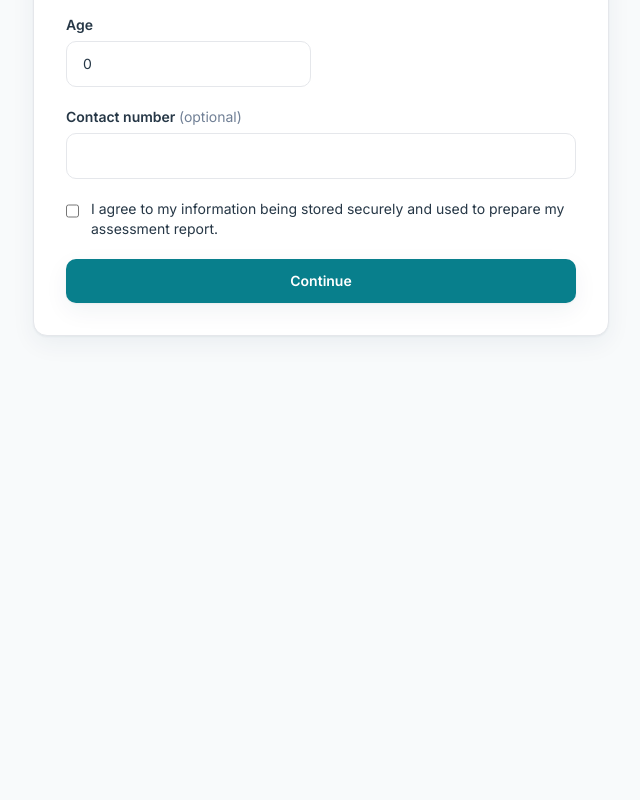
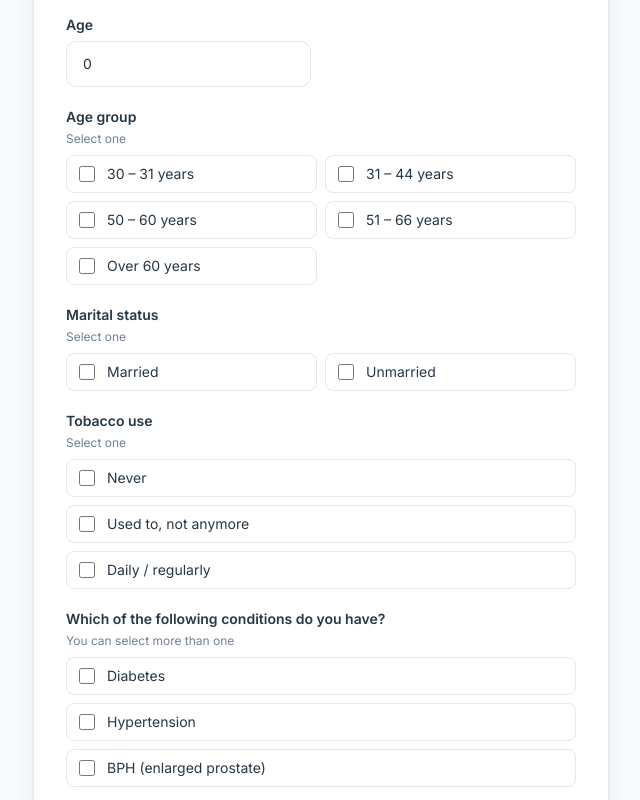
Before and after one commit to omerali6093/IIEF, a Next.js app in the folder client/: page /assessment/patient-details in a window 1280 px wide. Shown: the part 340-1140 px from the top of the page, without its empty margins (319-959 px from the left). Before the commit the page ends 800 px from the top, so only its background shows below. Built offline with nearby package versions, Linux system fonts and the light colour scheme; no server answers; a web font is replaced by a local one.

Commit message:
refactor: Updated form detail & add further inputs fields

```diff
--- a/client/src/components/assessment/PatientForm.tsx
+++ b/client/src/components/assessment/PatientForm.tsx
@@ -7,15 +7,49 @@ import { patientSchema, type PatientFormValues } from "@/lib/validations";
 import { useLanguage } from "@/hooks/useLanguage";
 import { session } from "@/lib/session";
 
+const AGE_GROUPS = ["30_31", "31_44", "50_60", "51_66", "60_plus"] as const;
+const MARITAL = ["married", "unmarried"] as const;
+const TOBACCO = ["never", "former", "current"] as const;
+const CONDITIONS = ["diabetes", "hypertension", "bph"] as const;
+
+const optionClass = (on: boolean) =>
+  `flex cursor-pointer items-center gap-3 rounded-lg border px-3 py-2 text-sm transition ${
+    on ? "border-primary bg-primary/5" : "border-gray-200 hover:border-gray-300"
+  }`;
+
 export default function PatientForm() {
   const { t } = useLanguage();
   const router = useRouter();
   const [busy, setBusy] = useState(false);
-  const { register, handleSubmit, formState: { errors } } = useForm<PatientFormValues>({
+  const {
+    register, handleSubmit, watch, setValue,
+    formState: { errors },
+  } = useForm<PatientFormValues>({
     resolver: zodResolver(patientSchema),
-    defaultValues: { fullName: "", age: 0, contactNumber: "" },
+    defaultValues: {
+      fullName: "", age: 0, contactNumber: "",
+      ageGroup: "", maritalStatus: "", tobaccoUse: "", conditions: [],
+    },
   });
+
   const err = (k?: string) => (k ? <p role="alert" className="mt-1.5 text-xs text-red-600">{t(`patient.errors.${k}`)}</p> : null);
+
+  const ageGroup = watch("ageGroup");
+  const maritalStatus = watch("maritalStatus");
+  const tobaccoUse = watch("tobaccoUse");
+  const conditions = watch("conditions") ?? [];
+
+  // Checkbox-style, single choice (click again to clear)
+  const pickOne = (name: "ageGroup" | "maritalStatus" | "tobaccoUse", current: string, value: string) =>
+    setValue(name, current === value ? "" : value, { shouldValidate: true, shouldDirty: true });
+
+  // Checkbox, multiple choice
+  const toggleCondition = (value: string) =>
+    setValue(
+      "conditions",
+      conditions.includes(value) ? conditions.filter((c) => c !== value) : [...conditions, value],
+      { shouldDirty: true }
+    );
 
   const onSubmit = async (v: PatientFormValues) => {
     setBusy(true);
@@ -30,11 +64,13 @@ export default function PatientForm() {
         <h1 className="text-2xl font-bold">{t("patient.title")}</h1>
         <p className="mt-1 text-sm text-muted">{t("patient.subtitle")}</p>
       </div>
+
       <div>
         <label htmlFor="fullName" className="mb-1.5 block text-sm font-semibold">{t("patient.name")}</label>
         <input id="fullName" autoComplete="name" className="field" {...register("fullName")} />
         {err(errors.fullName?.message)}
       </div>
+
       <div className="grid gap-5 sm:grid-cols-2">
         <div>
           <label htmlFor="age" className="mb-1.5 block text-sm font-semibold">{t("patient.age")}</label>
@@ -42,11 +78,76 @@ export default function PatientForm() {
           {err(errors.age?.message)}
         </div>
       </div>
+
+      {/* Age group */}
+      <fieldset>
+        <legend className="mb-1 text-sm font-semibold">{t("patient.ageGroup.label")}</legend>
+        <p className="mb-2 text-xs text-muted">{t("patient.selectOne")}</p>
+        <div className="grid gap-2 sm:grid-cols-2">
+          {AGE_GROUPS.map((v) => (
+            <label key={v} className={optionClass(ageGroup === v)}>
+              <input type="checkbox" className="h-4 w-4 accent-primary" checked={ageGroup === v}
+                onChange={() => pickOne("ageGroup", ageGroup, v)} />
+              <span>{t(`patient.ageGroup.options.${v}`)}</span>
+            </label>
+          ))}
+        </div>
+        {err(errors.ageGroup?.message)}
+      </fieldset>
+
+      {/* Marital status */}
+      <fieldset>
+        <legend className="mb-1 text-sm font-semibold">{t("patient.maritalStatus.label")}</legend>
+        <p className="mb-2 text-xs text-muted">{t("patient.selectOne")}</p>
+        <div className="grid gap-2 sm:grid-cols-2">
+          {MARITAL.map((v) => (
+            <label key={v} className={optionClass(maritalStatus === v)}>
+              <input type="checkbox" className="h-4 w-4 accent-primary" checked={maritalStatus === v}
+                onChange={() => pickOne("maritalStatus", maritalStatus, v)} />
+              <span>{t(`patient.maritalStatus.options.${v}`)}</span>
+            </label>
+          ))}
+        </div>
+        {err(errors.maritalStatus?.message)}
+      </fieldset>
+
+      {/* Tobacco use */}
+      <fieldset>
+        <legend className="mb-1 text-sm font-semibold">{t("patient.tobacco.label")}</legend>
+        <p className="mb-2 text-xs text-muted">{t("patient.selectOne")}</p>
+        <div className="grid gap-2">
+          {TOBACCO.map((v) => (
+            <label key={v} className={optionClass(tobaccoUse === v)}>
+              <input type="checkbox" className="h-4 w-4 accent-primary" checked={tobaccoUse === v}
+                onChange={() => pickOne("tobaccoUse", tobaccoUse, v)} />
+              <span>{t(`patient.tobacco.options.${v}`)}</span>
+            </label>
+          ))}
+        </div>
+        {err(errors.tobaccoUse?.message)}
+      </fieldset>
+
+      {/* Health conditions (multi-select) */}
+      <fieldset>
+        <legend className="mb-1 text-sm font-semibold">{t("patient.conditions.label")}</legend>
+        <p className="mb-2 text-xs text-muted">{t("patient.conditions.hint")}</p>
+        <div className="grid gap-2">
+          {CONDITIONS.map((v) => (
+            <label key={v} className={optionClass(conditions.includes(v))}>
+              <input type="checkbox" className="h-4 w-4 accent-primary" checked={conditions.includes(v)}
+                onChange={() => toggleCondition(v)} />
+              <span>{t(`patient.conditions.options.${v}`)}</span>
+            </label>
+          ))}
+        </div>
+      </fieldset>
+
       <div>
         <label htmlFor="contact" className="mb-1.5 block text-sm font-semibold">{t("patient.contact")} <span className="font-normal text-muted">({t("patient.optional")})</span></label>
         <input id="contact" type="tel" dir="ltr" autoComplete="tel" className="field" {...register("contactNumber")} />
         {err(errors.contactNumber?.message)}
       </div>
+
       <div>
         <label className="flex cursor-pointer items-start gap-3 text-sm">
           <input type="checkbox" className="mt-1 h-4 w-4 accent-primary" {...register("consent")} />
@@ -54,6 +155,7 @@ export default function PatientForm() {
         </label>
         {err(errors.consent?.message)}
       </div>
+
       <button type="submit" disabled={busy} className="btn-primary w-full">{busy ? t("patient.checking") : t("patient.continue")}</button>
     </form>
   );
--- a/client/src/lib/validations.ts
+++ b/client/src/lib/validations.ts
@@ -5,9 +5,10 @@ import { REQUIRE_CONTACT } from "./constants";
 export const patientSchema = z.object({
   fullName: z.string().trim().min(2, "name").max(100, "name"),
   age: z.coerce.number({ invalid_type_error: "age" }).int("age").min(18, "age").max(120, "age"),
-  ageGroup: z.string().trim().max(30).optional(),
-  bloodPressure: z.string().trim().max(30).optional(),
-  weightRange: z.string().trim().max(30).optional(),
+  ageGroup: z.string().min(1, "ageGroup"),
+  maritalStatus: z.string().min(1, "maritalStatus"),
+  tobaccoUse: z.string().min(1, "tobaccoUse"),
+  conditions: z.array(z.string()),
   contactNumber: REQUIRE_CONTACT
     ? z.string().trim().regex(/^[+\d][\d\s-]{6,17}$/, "contact")
     : z.string().trim().regex(/^([+\d][\d\s-]{6,17})?$/, "contact").optional(),
--- a/client/src/messages/en.json
+++ b/client/src/messages/en.json
@@ -1,15 +1,29 @@
 {
-  "app": { "name": "SHIM Check", "tagline": "IIEF-5 / SHIM self-assessment" },
-  "nav": { "language": "Language" },
+  "app": {
+    "name": "SHIM Check",
+    "tagline": "IIEF-5 / SHIM self-assessment"
+  },
+  "nav": {
+    "language": "Language"
+  },
   "home": {
     "title": "A private five-question check-in on erectile health",
     "subtitle": "Answer five short questions and get your score with a clear interpretation. No account, no sign-up, about two minutes.",
     "start": "Start assessment",
     "stepsTitle": "What to expect",
     "steps": [
-      { "t": "Tell us a little about you", "d": "Your name and age, so your report is yours." },
-      { "t": "Answer five questions", "d": "One at a time. You can go back and change an answer." },
-      { "t": "Get your result", "d": "View your score, download a PDF, or share it." }
+      {
+        "t": "Tell us a little about you",
+        "d": "Your name and age, so your report is yours."
+      },
+      {
+        "t": "Answer five questions",
+        "d": "One at a time. You can go back and change an answer."
+      },
+      {
+        "t": "Get your result",
+        "d": "View your score, download a PDF, or share it."
+      }
     ]
   },
   "patient": {
@@ -17,30 +31,82 @@
     "subtitle": "We need a few details to prepare your report.",
     "name": "Full name",
     "age": "Age",
+    "selectOne": "Select one",
+    "ageGroup": {
+      "label": "Age group",
+      "options": {
+        "30_31": "30 – 31 years",
+        "31_44": "31 – 44 years",
+        "50_60": "50 – 60 years",
+        "51_66": "51 – 66 years",
+        "60_plus": "Over 60 years"
+      }
+    },
+    "maritalStatus": {
+      "label": "Marital status",
+      "options": {
+        "married": "Married",
+        "unmarried": "Unmarried"
+      }
+    },
+    "tobacco": {
+      "label": "Tobacco use",
+      "options": {
+        "never": "Never",
+        "former": "Used to, not anymore",
+        "current": "Daily / regularly"
+      }
+    },
+    "conditions": {
+      "label": "Which of the following conditions do you have?",
+      "hint": "You can select more than one",
+      "options": {
+        "diabetes": "Diabetes",
+        "hypertension": "Hypertension",
+        "bph": "BPH (enlarged prostate)"
+      }
+    },
     "contact": "Contact number",
     "optional": "optional",
     "consent": "I agree to my information being stored securely and used to prepare my assessment report.",
     "continue": "Continue",
     "checking": "Checking…",
     "errors": {
-      "name": "Enter your full name.", "age": "Enter an age between 18 and 120.",
-      "contact": "Enter a valid contact number.", "consent": "Please agree to continue."
+      "name": "Enter your full name.",
+      "age": "Enter an age between 18 and 120.",
+      "ageGroup": "Select your age group.",
+      "maritalStatus": "Select your marital status.",
+      "tobaccoUse": "Select your tobacco use.",
+      "contact": "Enter a valid contact number.",
+      "consent": "Please agree to continue."
     }
   },
   "quiz": {
-    "question": "Question {n} of {total}", "previous": "Previous", "next": "Next",
-    "submit": "See my result", "submitting": "Calculating…", "choose": "Choose one answer to continue.",
+    "question": "Question {n} of {total}",
+    "previous": "Previous",
+    "next": "Next",
+    "submit": "See my result",
+    "submitting": "Calculating…",
+    "choose": "Choose one answer to continue.",
     "placeholderBanner": "Placeholder wording. Replace with clinician-approved text before real use.",
     "error": "We couldn’t submit your answers. Please try again."
   },
   "result": {
-    "title": "Your assessment result", "date": "Assessment date", "name": "Patient", "score": "Total score",
-    "outOf": "out of 25", "interpretation": "Interpretation",
-    "download": "Download PDF", "whatsapp": "Share on WhatsApp", "again": "Start a new assessment",
+    "title": "Your assessment result",
+    "date": "Assessment date",
+    "name": "Patient",
+    "score": "Total score",
+    "outOf": "out of 25",
+    "interpretation": "Interpretation",
+    "download": "Download PDF",
+    "whatsapp": "Share on WhatsApp",
+    "again": "Start a new assessment",
     "demoBanner": "Demo result. Scores are calculated by the server once the backend is connected, never in the browser.",
     "unavailable": "PDF reports are available once the backend is connected.",
     "empty": "No result found for this session.",
     "disclaimer": "This assessment is a screening tool, not a diagnosis. Please discuss your result with a qualified doctor."
   },
-  "footer": { "disclaimer": "This tool does not replace medical advice, diagnosis or treatment. If you are worried about your health, speak to a doctor." }
+  "footer": {
+    "disclaimer": "This tool does not replace medical advice, diagnosis or treatment. If you are worried about your health, speak to a doctor."
+  }
 }
--- a/client/src/messages/ur.json
+++ b/client/src/messages/ur.json
@@ -1,15 +1,29 @@
 {
-  "app": { "name": "SHIM چیک", "tagline": "IIEF-5 / SHIM خود تشخیصی جائزہ" },
-  "nav": { "language": "زبان" },
+  "app": {
+    "name": "SHIM چیک",
+    "tagline": "IIEF-5 / SHIM خود تشخیصی جائزہ"
+  },
+  "nav": {
+    "language": "زبان"
+  },
   "home": {
     "title": "مردانہ صحت پر پانچ سوالات کا نجی جائزہ",
     "subtitle": "پانچ مختصر سوالات کے جواب دیں اور واضح وضاحت کے ساتھ اپنا اسکور حاصل کریں۔ اکاؤنٹ کی ضرورت نہیں، تقریباً دو منٹ۔",
     "start": "جائزہ شروع کریں",
     "stepsTitle": "کیا ہوگا",
     "steps": [
-      { "t": "اپنے بارے میں بتائیں", "d": "آپ کا نام اور عمر، تاکہ رپورٹ آپ کی ہو۔" },
-      { "t": "پانچ سوالات کے جواب دیں", "d": "ایک وقت میں ایک سوال۔ آپ واپس جا کر جواب بدل سکتے ہیں۔" },
-      { "t": "اپنا نتیجہ دیکھیں", "d": "اسکور دیکھیں، PDF ڈاؤن لوڈ کریں یا شیئر کریں۔" }
+      {
+        "t": "اپنے بارے میں بتائیں",
+        "d": "آپ کا نام اور عمر، تاکہ رپورٹ آپ کی ہو۔"
+      },
+      {
+        "t": "پانچ سوالات کے جواب دیں",
+        "d": "ایک وقت میں ایک سوال۔ آپ واپس جا کر جواب بدل سکتے ہیں۔"
+      },
+      {
+        "t": "اپنا نتیجہ دیکھیں",
+        "d": "اسکور دیکھیں، PDF ڈاؤن لوڈ کریں یا شیئر کریں۔"
+      }
     ],
     "privacyTitle": "آپ کے جوابات خفیہ رہتے ہیں",
     "privacy": "آپ کی معلومات محفوظ طریقے سے رکھی جاتی ہیں اور ویب ایڈریس میں ظاہر نہیں ہوتیں۔ رپورٹ صرف نجی لنک سے کھل سکتی ہے۔"
@@ -19,30 +33,82 @@
     "subtitle": "رپورٹ تیار کرنے کے لیے چند تفصیلات درکار ہیں۔",
     "name": "پورا نام",
     "age": "عمر",
+    "selectOne": "ایک منتخب کریں",
+    "ageGroup": {
+      "label": "عمر",
+      "options": {
+        "30_31": "30 – 31 سال",
+        "31_44": "31 – 44 سال",
+        "50_60": "50 – 60 سال",
+        "51_66": "51 – 66 سال",
+        "60_plus": "60 سال سے زیادہ"
+      }
+    },
+    "maritalStatus": {
+      "label": "ازدواجی حیثیت",
+      "options": {
+        "married": "شادی شدہ",
+        "unmarried": "غیر شادی شدہ"
+      }
+    },
+    "tobacco": {
+      "label": "تمباکو نوشی کی کیفیت",
+      "options": {
+        "never": "نہیں کرتا",
+        "former": "پہلے کرتا تھا (اب نہیں)",
+        "current": "روزانہ / باقاعدگی سے کرتا ہوں"
+      }
+    },
+    "conditions": {
+      "label": "ذیل میں سے کون سی بیماری آپ کو لاحق ہے؟",
+      "hint": "ایک سے زیادہ منتخب کر سکتے ہیں",
+      "options": {
+        "diabetes": "ذیابیطس (Diabetes)",
+        "hypertension": "ہائی بلڈ پریشر (Hypertension)",
+        "bph": "پروسٹیٹ کا بڑھنا (BPH)"
+      }
+    },
     "contact": "رابطہ نمبر",
     "optional": "اختیاری",
     "consent": "میں اپنی معلومات کو محفوظ طریقے سے رکھنے اور جائزہ رپورٹ بنانے کے لیے استعمال کرنے سے متفق ہوں۔",
     "continue": "جاری رکھیں",
     "checking": "جانچ ہو رہی ہے…",
     "errors": {
-      "name": "اپنا پورا نام درج کریں۔", "age": "18 سے 120 کے درمیان عمر درج کریں۔",
-      "contact": "درست رابطہ نمبر درج کریں۔", "consent": "جاری رکھنے کے لیے رضامندی دیں۔"
+      "name": "اپنا پورا نام درج کریں۔",
+      "age": "18 سے 120 کے درمیان عمر درج کریں۔",
+      "ageGroup": "اپنی عمر کا گروپ منتخب کریں۔",
+      "maritalStatus": "اپنی ازدواجی حیثیت منتخب کریں۔",
+      "tobaccoUse": "تمباکو نوشی کی کیفیت منتخب کریں۔",
+      "contact": "درست رابطہ نمبر درج کریں۔",
+      "consent": "جاری رکھنے کے لیے رضامندی دیں۔"
     }
   },
   "quiz": {
-    "question": "سوال {n} از {total}", "previous": "پچھلا", "next": "اگلا",
-    "submit": "میرا نتیجہ دیکھیں", "submitting": "حساب ہو رہا ہے…", "choose": "جاری رکھنے کے لیے ایک جواب منتخب کریں۔",
+    "question": "سوال {n} از {total}",
+    "previous": "پچھلا",
+    "next": "اگلا",
+    "submit": "میرا نتیجہ دیکھیں",
+    "submitting": "حساب ہو رہا ہے…",
+    "choose": "جاری رکھنے کے لیے ایک جواب منتخب کریں۔",
     "placeholderBanner": "عارضی متن۔ حقیقی استعمال سے پہلے معالج سے منظور شدہ متن لگائیں۔",
     "error": "جوابات جمع نہیں ہو سکے۔ دوبارہ کوشش کریں۔"
   },
   "result": {
-    "title": "آپ کے جائزے کا نتیجہ", "date": "جائزے کی تاریخ", "name": "مریض", "score": "کل اسکور",
-    "outOf": "25 میں سے", "interpretation": "وضاحت",
-    "download": "PDF ڈاؤن لوڈ کریں", "whatsapp": "واٹس ایپ پر شیئر کریں", "again": "نیا جائزہ شروع کریں",
+    "title": "آپ کے جائزے کا نتیجہ",
+    "date": "جائزے کی تاریخ",
+    "name": "مریض",
+    "score": "کل اسکور",
+    "outOf": "25 میں سے",
+    "interpretation": "وضاحت",
+    "download": "PDF ڈاؤن لوڈ کریں",
+    "whatsapp": "واٹس ایپ پر شیئر کریں",
+    "again": "نیا جائزہ شروع کریں",
     "demoBanner": "نمونہ نتیجہ۔ بیک اینڈ جڑنے کے بعد اسکور سرور پر نکلے گا، براؤزر میں کبھی نہیں۔",
     "unavailable": "بیک اینڈ جڑنے کے بعد PDF رپورٹ دستیاب ہوگی۔",
     "empty": "اس سیشن کے لیے کوئی نتیجہ نہیں ملا۔",
     "disclaimer": "یہ جائزہ صرف ابتدائی جانچ ہے، تشخیص نہیں۔ براہ کرم نتیجہ کسی مستند ڈاکٹر سے ڈسکس کریں۔"
   },
-  "footer": { "disclaimer": "یہ ٹول طبی مشورے، تشخیص یا علاج کا متبادل نہیں۔ صحت کی فکر ہو تو ڈاکٹر سے رجوع کریں۔" }
+  "footer": {
+    "disclaimer": "یہ ٹول طبی مشورے، تشخیص یا علاج کا متبادل نہیں۔ صحت کی فکر ہو تو ڈاکٹر سے رجوع کریں۔"
+  }
 }
```
